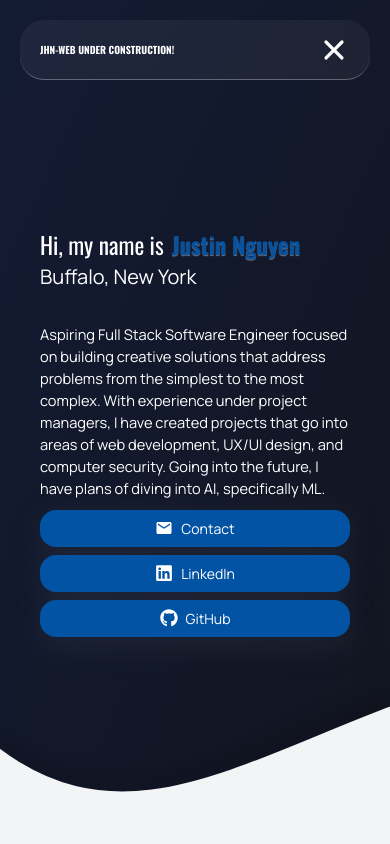
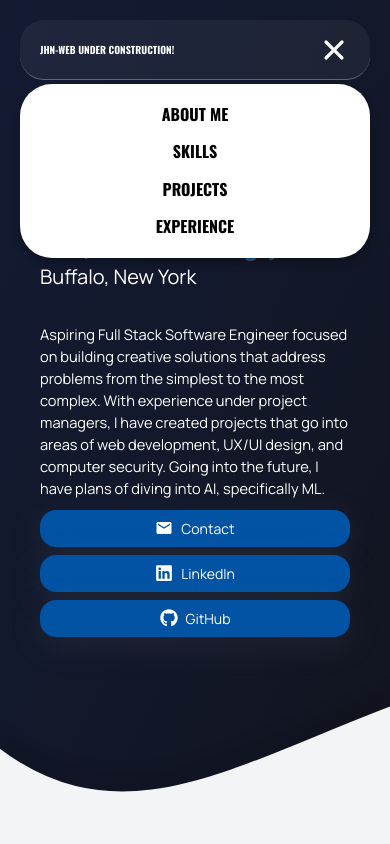
Before and after one commit to jhn816/jhn-web, a React (Vite) app: page / in a window 390 px wide. Both pictures are taken after a click on the icon 334 px from the left and 49 px from the top of the page. Shown: the top 844 px of the page. Built offline with nearby package versions, Linux system fonts and the light colour scheme.

Commit message:
Dropdown menu for Navigation bar, is now responsive and has animation when opening and closing.

```diff
--- a/src/App.jsx
+++ b/src/App.jsx
@@ -181,12 +181,12 @@ function App() {
           <HiMenu onClick={() => setHamOpen(true)} className="transition hover:cursor-pointer hover:drop-shadow-[0px_0px_16px_#0353a4] hover:scale-[1.03] active:scale-[1] [@media(max-width:425px)]:w-8 [@media(max-width:425px)]:h-8 w-10 h-10"/> :
           <HiX onClick={() => setHamOpen(false)} className="transition hover:cursor-pointer hover:drop-shadow-[0px_0px_16px_#0353a4] hover:scale-[1.03] active:scale-[1] [@media(max-width:425px)]:w-8 [@media(max-width:425px)]:h-8 w-10 h-10"/>}
       </div>
-      {hamOpen && <div className={`fixed top-0 transition-all duration-300 ease-out drop-shadow-black/30 drop-shadow-lg ${hamOpen ? "opacity-0 translate-y-[-20px]" : "opacity-100"} ${isScrolled? "bg-white text-black left-5 right-5 rounded-b-4xl mt-22" : "bg-white/5 text-white left-10 right-10 rounded-4xl mt-30"} oswald flex flex-col gap-4 py-5 items-center fixed z-100 border-b-1 border-white/30`}>
-        <a href="#about" className="transition hover:cursor-pointer hover:scale-[1.03] active:scale-[1] text-2xl font-bold cursor-pointer hover-up">ABOUT ME</a>
-        <a href="#skills" className="transition hover:cursor-pointer hover:scale-[1.03] active:scale-[1] text-2xl font-bold cursor-pointer hover-up">SKILLS</a>
-        <a href="#projects" className="transition hover:cursor-pointer hover:scale-[1.03] active:scale-[1] text-2xl font-bold cursor-pointer hover-up">PROJECTS</a>
-        <a href="#experience" className="transition hover:cursor-pointer hover:scale-[1.03] active:scale-[1] text-2xl font-bold cursor-pointer hover-up">EXPERIENCE</a>
-      </div>}
+      <div className={`fixed top-0 transition-all duration-300 ease-out [@media(max-width:425px)]:text-[16px] text-2xl drop-shadow-black/30 drop-shadow-lg bg-white text-black ${hamOpen ? "opacity-100" : "opacity-0 translate-y-[-20px]"} ${isScrolled? "left-5 right-5 rounded-b-4xl [@media(max-width:425px)]:mt-13 mt-22" : "[@media(max-width:425px)]:left-5 [@media(max-width:425px)]:right-5 left-10 right-10 rounded-4xl [@media(max-width:425px)]:mt-21 mt-30"} oswald flex flex-col gap-4 py-5 items-center fixed z-100 border-b-1 border-white/30`}>
+        <a href="#about" className="transition hover:cursor-pointer hover:scale-[1.03] active:scale-[1] font-bold cursor-pointer hover-up">ABOUT ME</a>
+        <a href="#skills" className="transition hover:cursor-pointer hover:scale-[1.03] active:scale-[1] font-bold cursor-pointer hover-up">SKILLS</a>
+        <a href="#projects" className="transition hover:cursor-pointer hover:scale-[1.03] active:scale-[1] font-bold cursor-pointer hover-up">PROJECTS</a>
+        <a href="#experience" className="transition hover:cursor-pointer hover:scale-[1.03] active:scale-[1] font-bold cursor-pointer hover-up">EXPERIENCE</a>
+      </div>
       </>
       }
 
```
